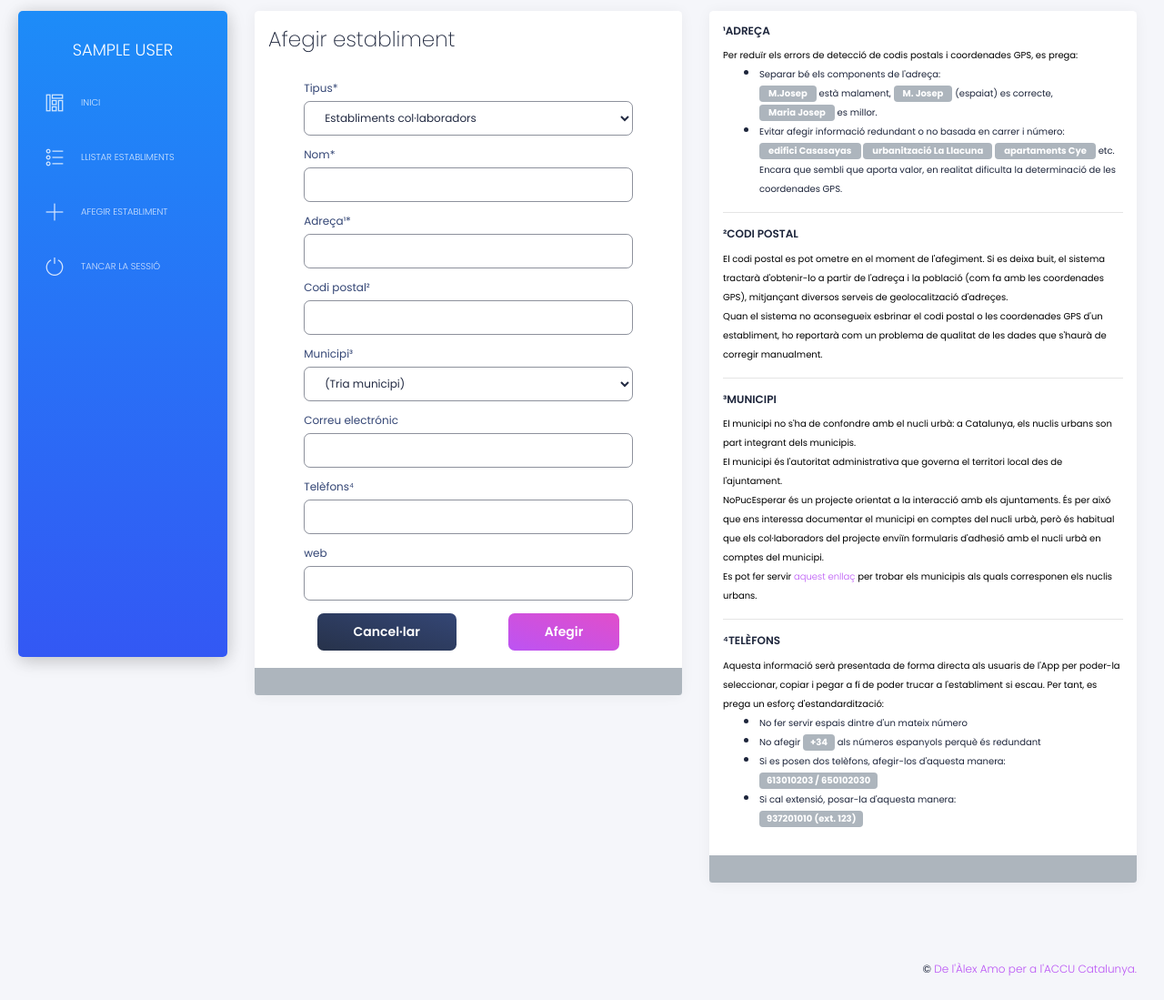
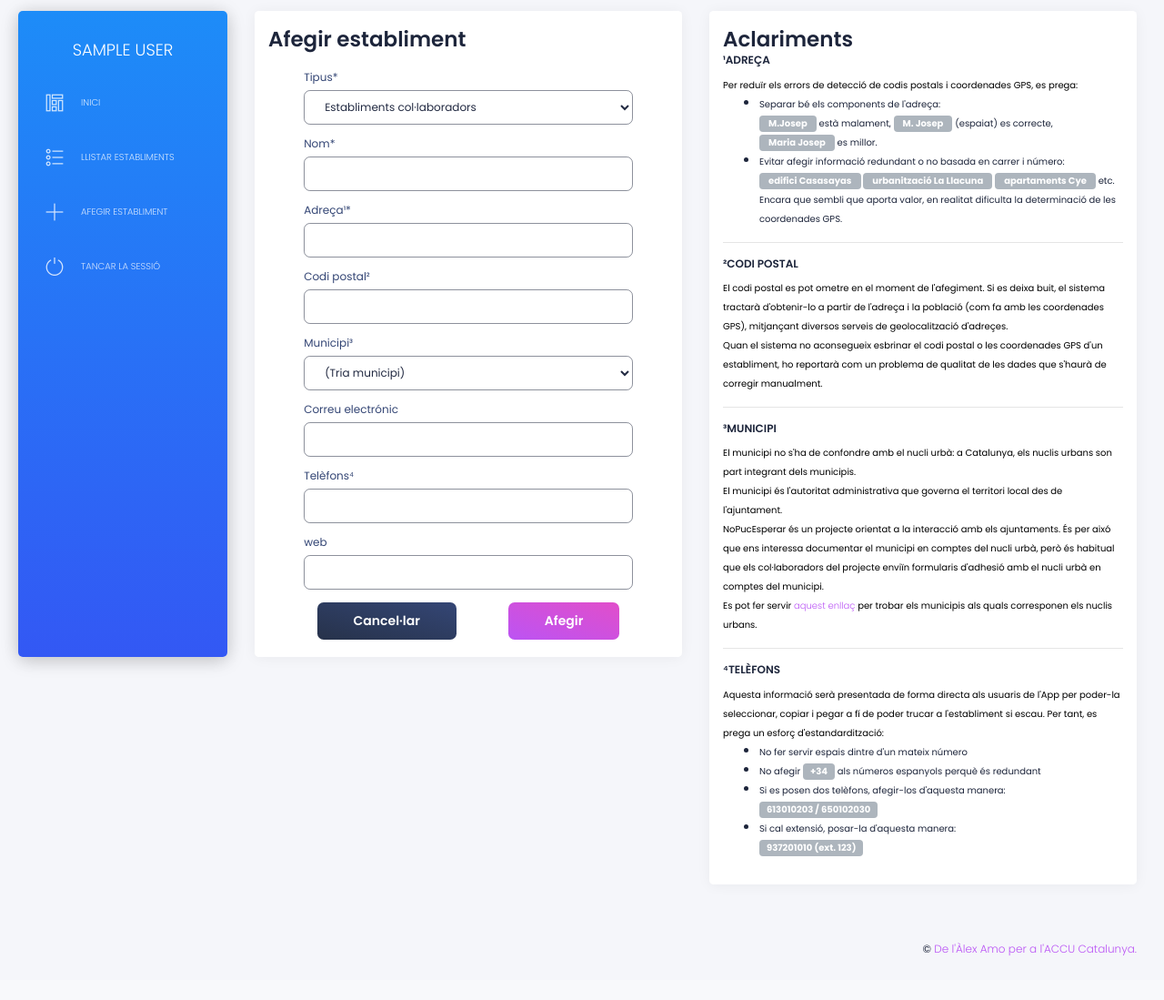
Before and after one commit to alejandro-amo/NPE, a Django app: page /establiments/afegir in a window 1280 px wide. Shown: the part 68-1167 px from the top of the page at 91% size. After the commit the page ends 1119 px from the top, so only its background shows below. Run offline with Django 4.2, Linux system fonts and the light colour scheme; the visitor is signed in with stand-in values (Sample User, id 1); data comes from the database, SQL or seed files in the repository; parts of the project's set-up code (start-up, migrations or seed data) failed here and were passed over; some libraries are stand-ins or nearby versions.

Commit message:
fixed styling of "add new" to be coherent with the rest of pages

```diff
--- a/admin_interface/templates/establiments/afegir.html
+++ b/admin_interface/templates/establiments/afegir.html
@@ -27,7 +27,7 @@
         <div class="col-md-6">
             <div class="card">
                 <div class="card-header">
-                    <h3 class="card-title">Afegir establiment</h3>
+                    <h3 class="title" style="margin-bottom:0 !important;">Afegir establiment</h3>
                 </div>
                 <div class="card-body">
                     <div class="row">
@@ -43,14 +43,12 @@
                         </div>
                     </div>
                 </div>
-                <div class="card-footer bg-light ">
-
-                </div>
             </div>
         </div>
         <div class="col-md-6">
             <div class="card bg-white text-darker">
                 <div class="card-body">
+                    <h3 class="title" style="margin-bottom:0 !important;">Aclariments</h3>
 
                     <h6>¹Adreça</h6>
                     <span style="font-size: x-small">Per reduïr els errors de detecció de codis postals i coordenades GPS, es prega:</span>
@@ -93,7 +91,7 @@
 
 
                 </div>
-                <div class="card-footer bg-light ">
+
 
                 </div>
             </div>
```
